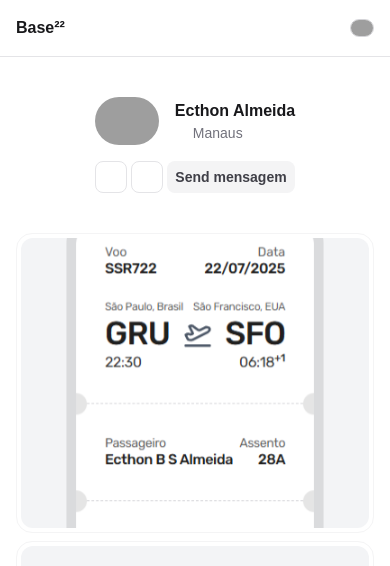
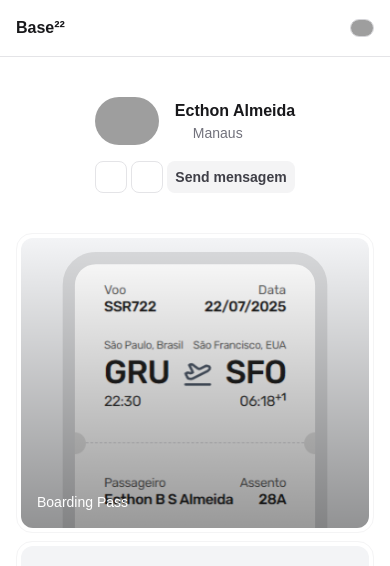
Before and after one commit to ecthon/ecthon-app, a Next.js app: page / in a window 390 px wide. Shown: the top 566 px of the page. Built offline with nearby package versions, Linux system fonts and the light colour scheme; grey boxes are pictures that could not be loaded; some icons are missing.

Commit message:
Implement code changes to enhance functionality and improve performance

```diff
--- a/src/components/projects.tsx
+++ b/src/components/projects.tsx
@@ -5,9 +5,16 @@ export function Projects() {
         <div className="w-full max-w-[1096px] mx-auto flex flex-col md:flex-row gap-2 max-md:px-4">
             <div id="col-1" className="flex flex-col w-full md:w-[360px]">
                 <Link href={'https://boarding-pass-seven.vercel.app/'} className="group cursor-pointer w-full h-[300px] md:h-[420px] border border-zinc-100 rounded-2xl p-1" target="_blank" rel="noopener noreferrer">
-                    <div className="flex flex-col justify-end h-full bg-gray-100 rounded-[12px] overflow-hidden bg-[url('/ticket.svg')] bg-cover bg-center">
+                    <div className="flex flex-col justify-end h-full bg-gray-100 rounded-[12px] overflow-hidden bg-[url('/ticket.svg')] max-md:bg-[url('/ticket-md.svg')] bg-cover bg-center">
                         {/* Conteúdo do card */}
-                        <div className="flex h-full w-full items-end p-4 bg-gradient-to-t from-black/40 backdrop-blur-xs to-transparent/0 opacity-0 group-hover:opacity-100 transition-opacity duration-300">
+                        {/*
+                            Para mobile (md), mostramos o conteúdo SEM blur.
+                            Para telas maiores, mostramos o conteúdo original COM blur e hover.
+                        */}
+                        <div className="hidden md:flex h-full w-full items-end p-4 bg-gradient-to-t from-black/40 backdrop-blur-xs to-transparent/0 opacity-0 group-hover:opacity-100 transition-opacity duration-300">
+                            <h2 className="text-sm text-white">Boarding Pass</h2>
+                        </div>
+                        <div className="flex md:hidden h-full w-full items-end p-4 bg-gradient-to-t from-black/40 to-transparent/0 opacity-100">
                             <h2 className="text-sm text-white">Boarding Pass</h2>
                         </div>
                     </div>
```
Also changed, not shown: public/ticket-md.svg (added).
